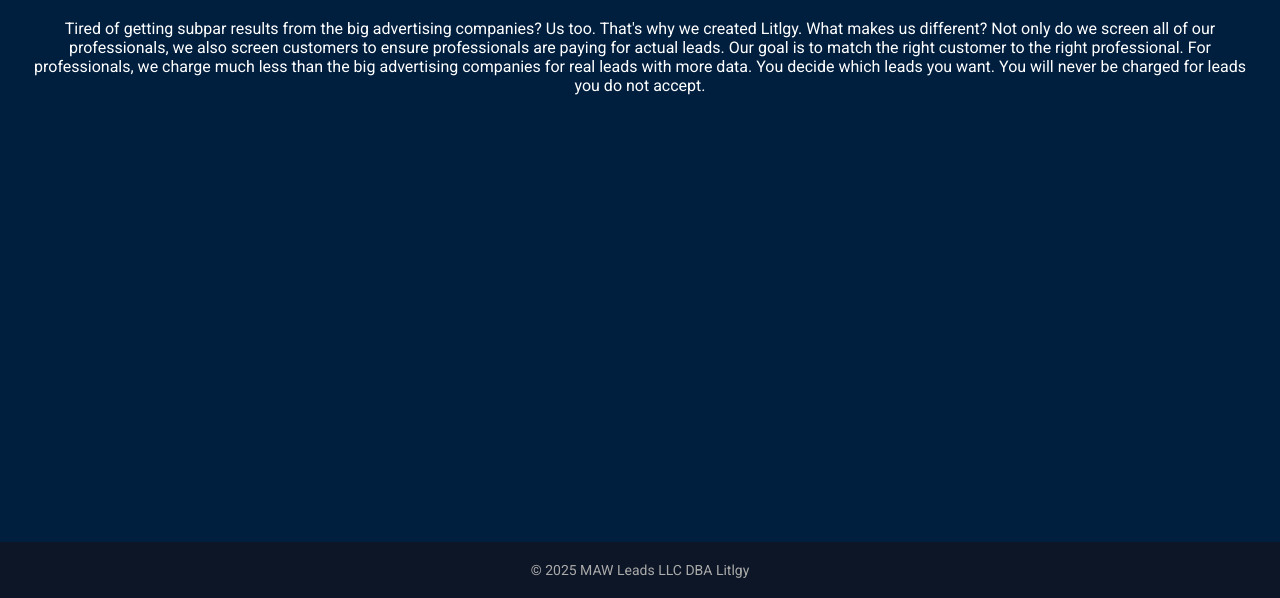
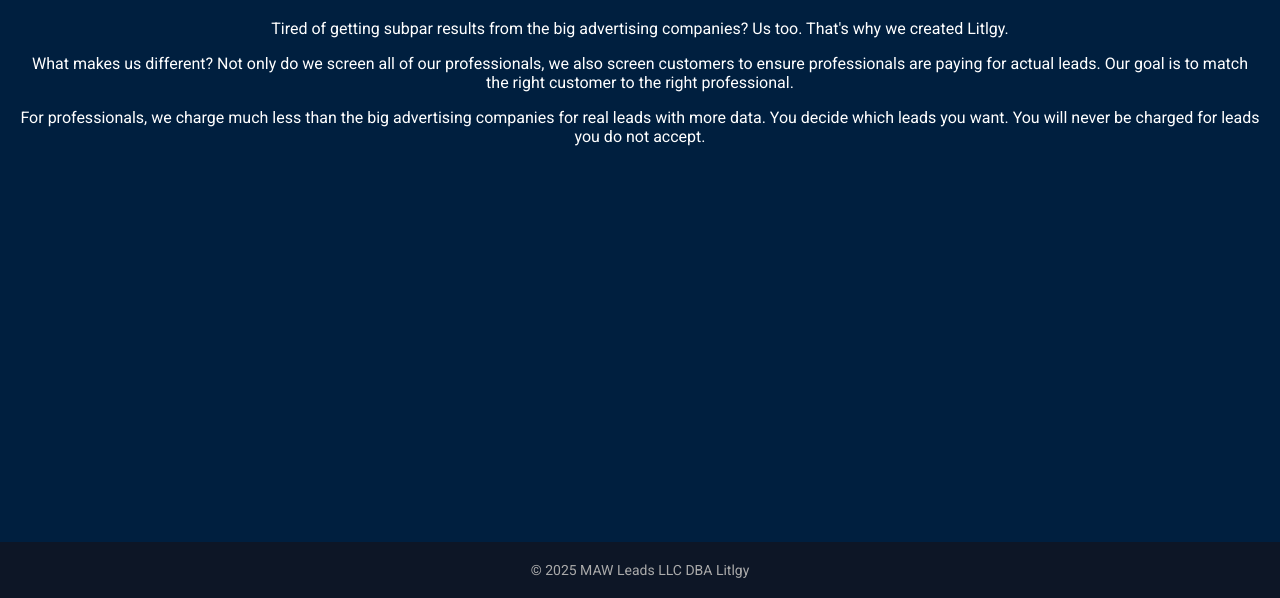
Before and after one commit to hmrjtfhut/asitethatexits, a plain HTML site: page about.html in a window 1280 px wide. Shown: the part 202-800 px from the top of the page. Drawn offline with nearby package versions, Linux system fonts and the light colour scheme.

Commit message:
Update about.html

```diff
--- a/about.html
+++ b/about.html
@@ -119,11 +119,11 @@
 
   <div class="content">
     <h1>About Us</h1>
-    <p>Tired of getting subpar results from the big advertising companies? Us too. That's why we created Litlgy.
+    <p>Tired of getting subpar results from the big advertising companies? Us too. That's why we created Litlgy.</p>
 
-What makes us different? Not only do we screen all of our professionals, we also screen customers to ensure professionals are paying for actual leads. Our goal is to match the right customer to the right professional.
+<p>What makes us different? Not only do we screen all of our professionals, we also screen customers to ensure professionals are paying for actual leads. Our goal is to match the right customer to the right professional.</p>
 
-For professionals, we charge much less than the big advertising companies for real leads with more data. You decide which leads you want. You will never be charged for leads you do not accept.
+<p>For professionals, we charge much less than the big advertising companies for real leads with more data. You decide which leads you want. You will never be charged for leads you do not accept.</p>
 </p>
   </div>
 
```
